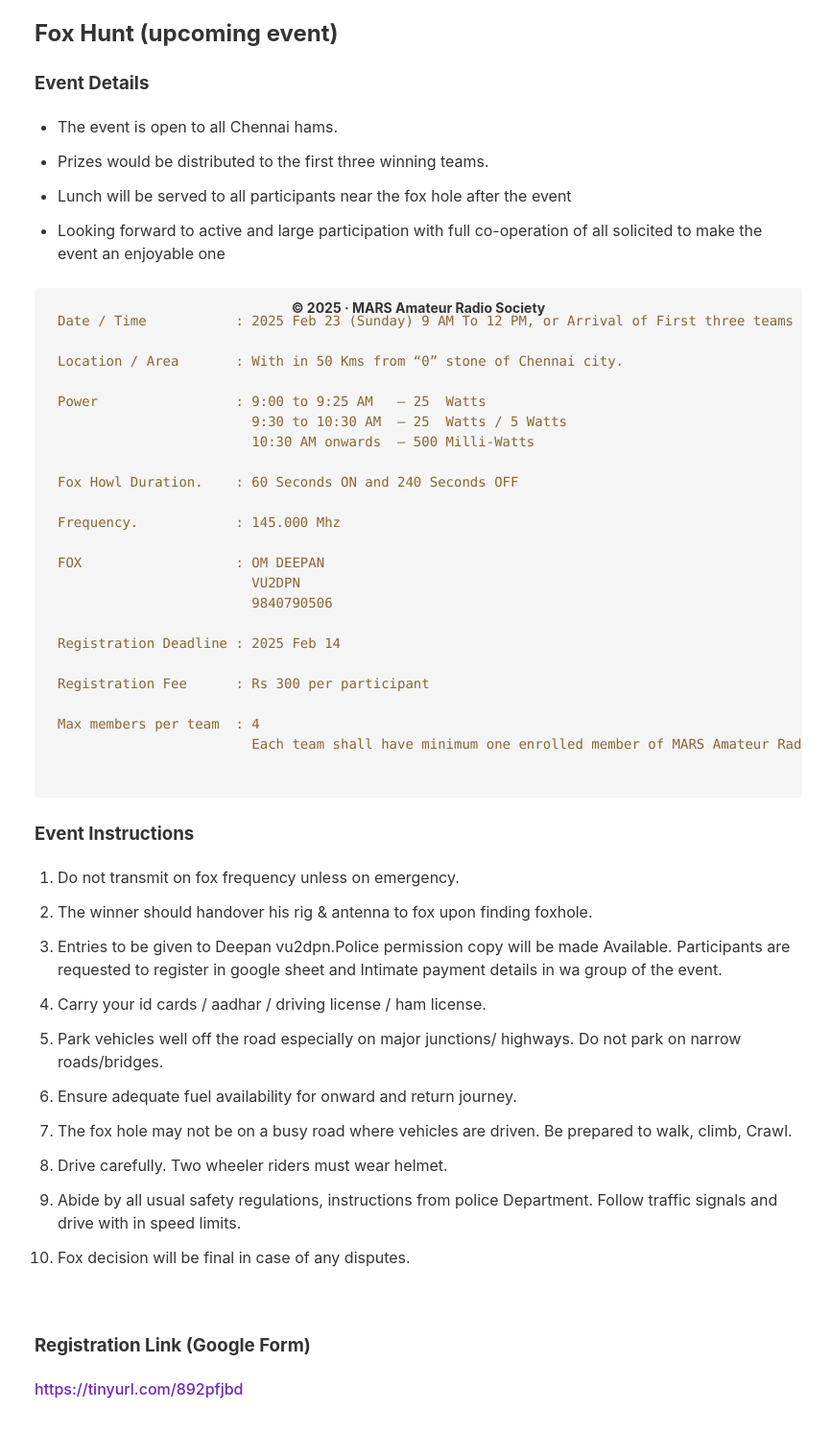
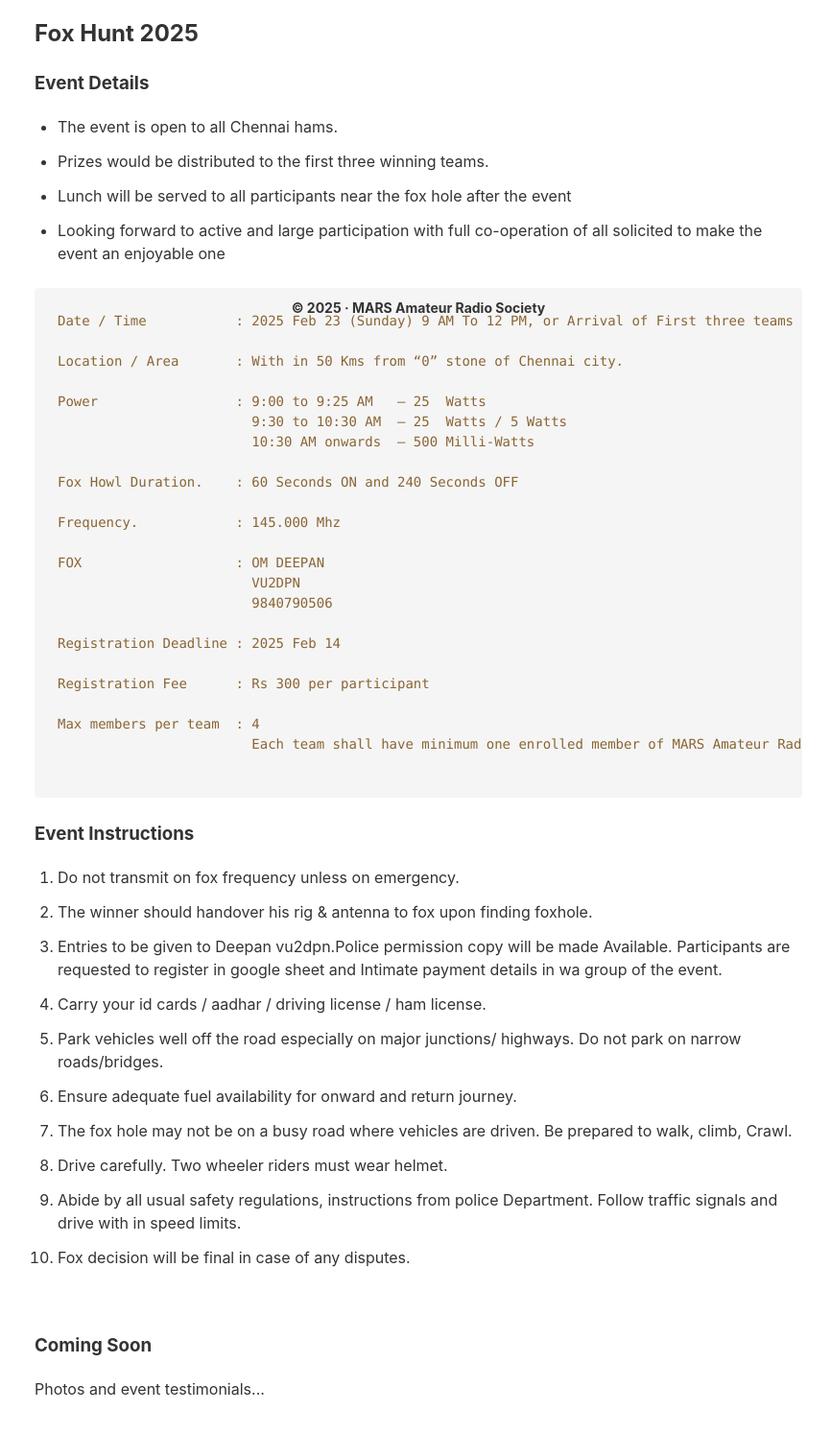
Before and after one commit to mars-ars/website, a Gatsby site: page /events/event015 in a window 1280 px wide. Shown: the part 469-1964 px from the top of the page at 96% size, without its empty margins (204-1070 px from the left). Built offline with nearby package versions, Linux system fonts and the light colour scheme; Gatsby itself is replaced by a stand-in of ours; code samples lack their colours.

Commit message:
Fox Hunt 2025 is over

```diff
--- a/src/pages/events/event015.mdx
+++ b/src/pages/events/event015.mdx
@@ -17,7 +17,7 @@ import PhotoGallery from "../../components/PhotoGallery";
     # Event 15
 </Breadcrumbs>
 
-## Fox Hunt (upcoming event)
+## Fox Hunt 2025
 
 ### Event Details
 
@@ -72,8 +72,8 @@ Department. Follow traffic signals and drive with in speed limits.
 
 <br/>
 
-### Registration Link (Google Form)
-[https://tinyurl.com/892pfjbd](https://tinyurl.com/892pfjbd)
+### Coming Soon
+Photos and event testimonials...
 
 
 <PhotoGallery event="event015"/>
--- a/src/pages/events/index.mdx
+++ b/src/pages/events/index.mdx
@@ -13,7 +13,7 @@ import {Typography, Paper} from "@mui/material";
 
 | Date Of the Event |  Event Details (tap to learn more)                                                                                           |
 | :---              | :---                                                                                                                         |
-| `2025 Feb 23`     | <Link to="event015">Fox Hunt (upcoming event)</Link>                                                                             |
+| `2025 Feb 23`     | <Link to="event015">Fox Hunt 2025</Link>                                                                             |
 | `2025 Jan 04`     | <Link to="event014">Field day at camp Tonakela</Link>                                                                      |
 | `2024 Dec 29`     | <Link to="event013">Workshop on "TDOA Antenna Homebrew" <br/> **OM Rajesh VU2OW**</Link>                                   |
 | `2024 Nov 23`     | <Link to="event012">Technical Presentation on "Antenna Mysteries" <br/> **OM Rajesh VU2OW**</Link>                          |
```
